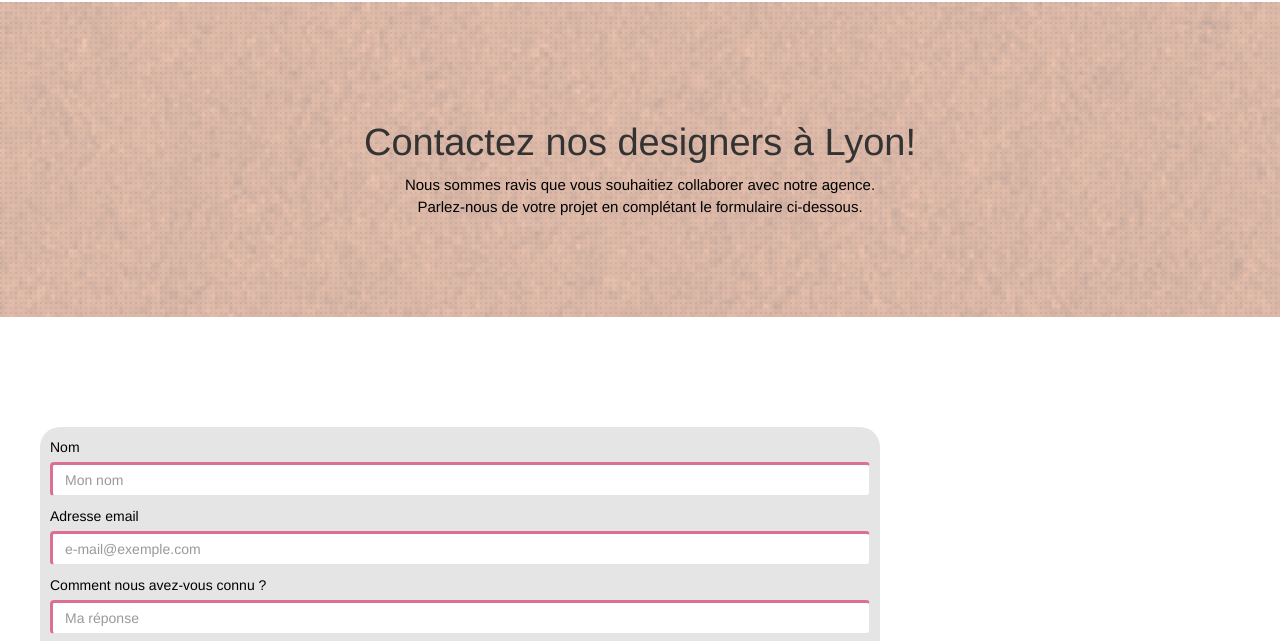
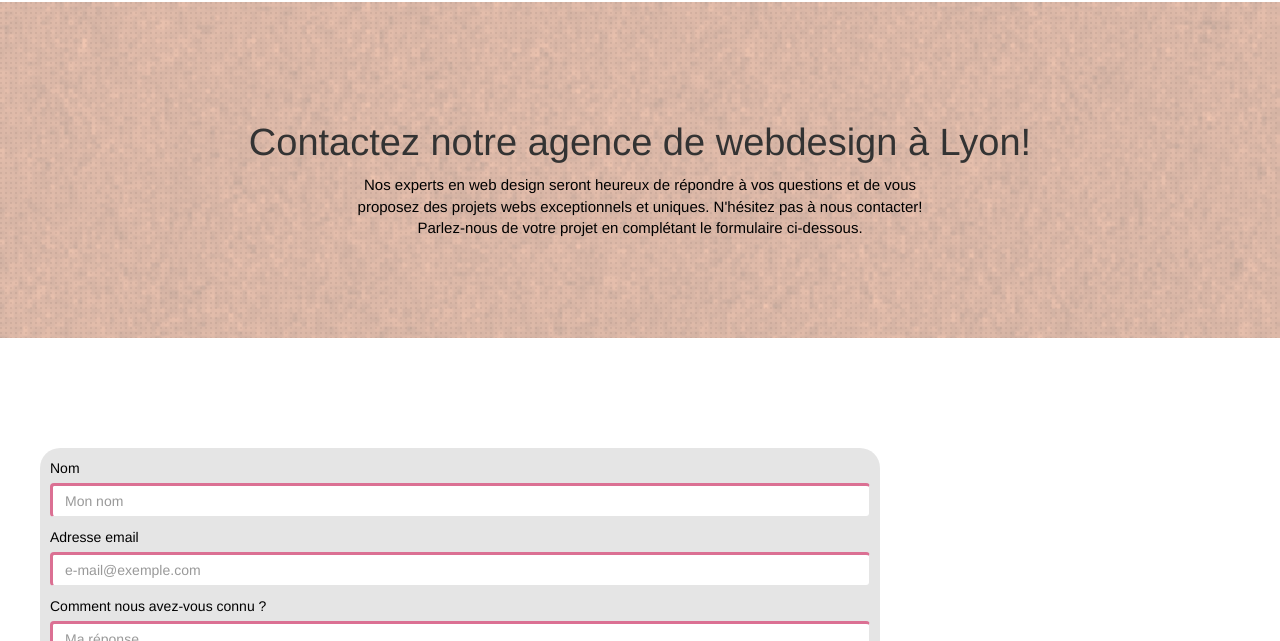
Before and after one commit to kamoheel/ch-p4-lapanthere, a plain HTML site: page contact.html in a window 1280 px wide. Shown: the part 90-731 px from the top of the page. Drawn offline with Linux system fonts and the light colour scheme; files that its build step writes are made by us from their sources; a script that the page names is missing.

Commit message:
SEO contact page

```diff
--- a/contact.html
+++ b/contact.html
@@ -67,10 +67,10 @@
 		<div class="row">
 			<div class="col-sm-12">
 				<h1 class="text-center hero-bloc-text tc-black">
-					Contactez nos designers à Lyon!
+					Contactez notre agence de webdesign à Lyon!
 				</h1>
 				<p class="text-center mg-lg tight-width-whitespace tc-black">
-					Nous sommes ravis que vous souhaitiez collaborer avec notre agence.<br>
+					Nos experts en web design seront heureux de répondre à vos questions et de vous proposez des projets webs exceptionnels et uniques. N'hésitez pas à nous contacter!<br>
 					Parlez-nous de votre projet en complétant le formulaire ci-dessous.
 				</p>
 			</div>
```
